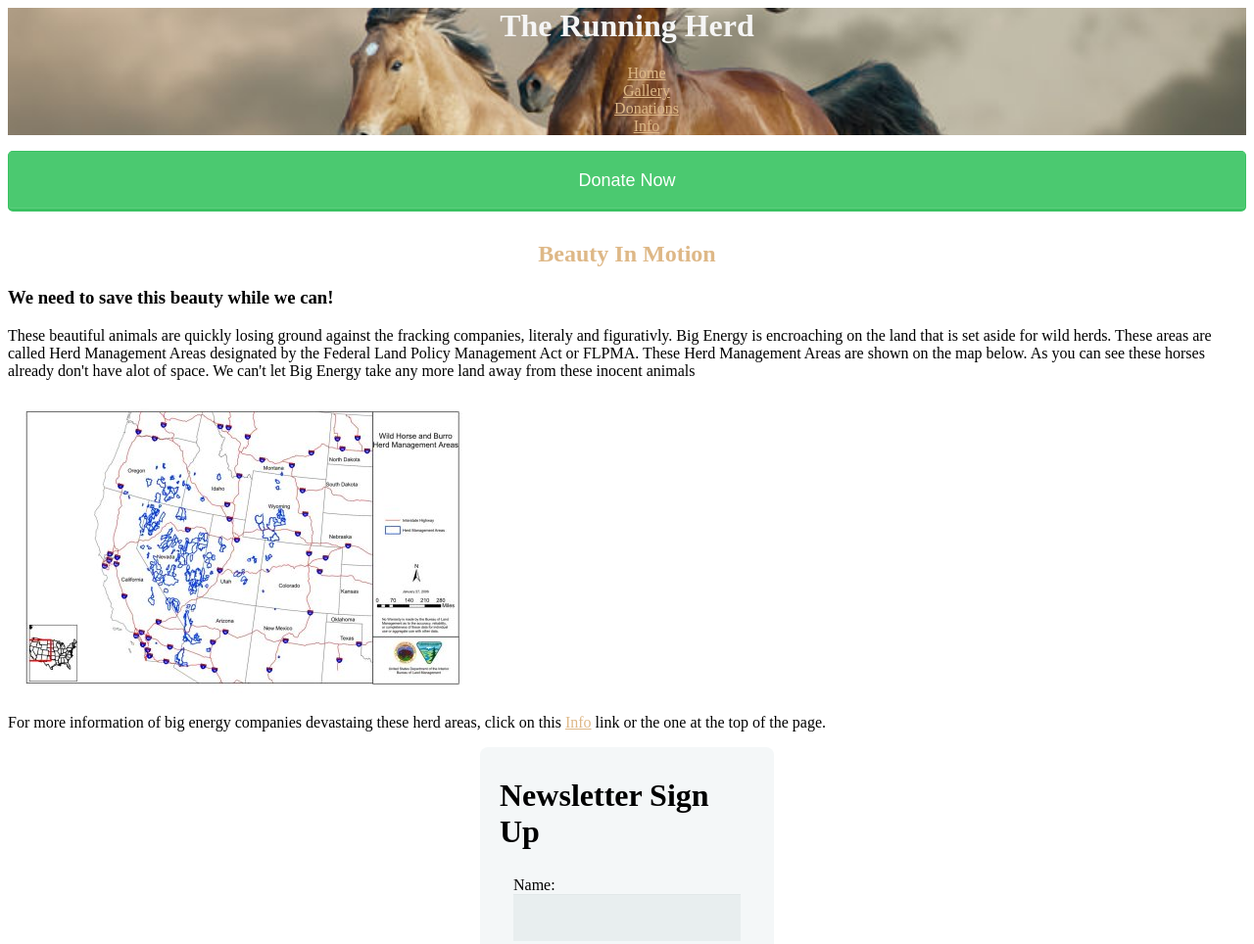
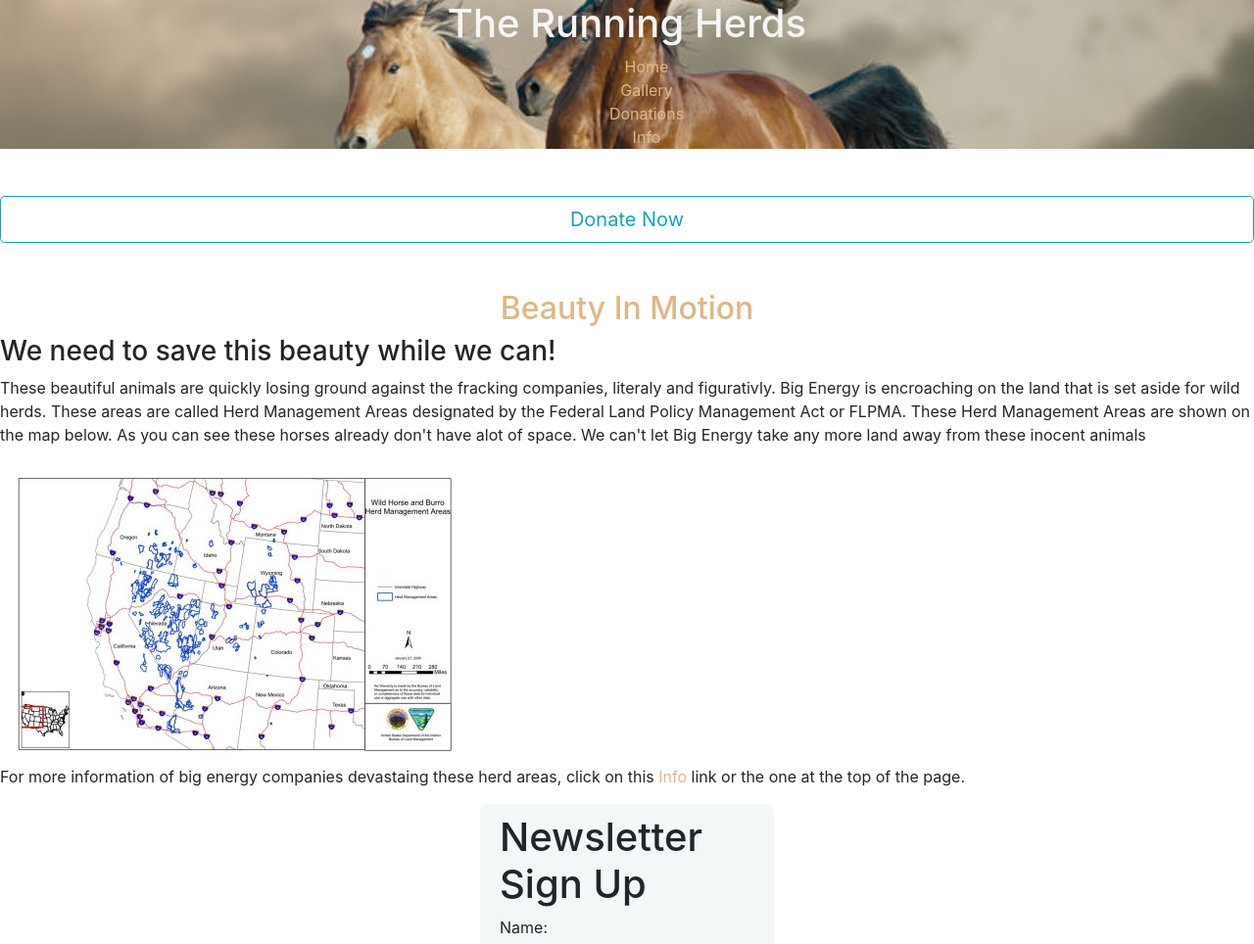
Before and after one commit to yamaha5ap/horses, a plain HTML site: page index.html in a window 1280 px wide. Shown: the top 964 px of the page at 98% size. Drawn offline with nearby package versions, Linux system fonts and the light colour scheme.

Commit message:
add bootstrap.css

```diff
--- a/index.html
+++ b/index.html
@@ -3,13 +3,15 @@
 <html>
     <head>
         <title>Horses</title>
+        <link rel="stylesheet" href="https://stackpath.bootstrapcdn.com/bootstrap/4.4.1/css/bootstrap.min.css" integrity="sha384-Vkoo8x4CGsO3+Hhxv8T/Q5PaXtkKtu6ug5TOeNV6gBiFeWPGFN9MuhOf23Q9Ifjh" crossorigin="anonymous">
         <link href="styles.css" rel="stylesheet"/>
+
     </head>
 
     <body>
       <div class="header-container">
         <header class="wrapper">
-         <h1 class="title">The Running Herd</h1>
+         <h1 class="title">The Running Herds</h1>
           <nav>
             <ul>
                 <li><a href="#">Home</a></li>
@@ -30,7 +32,7 @@
             <h3>We need to save this beauty while we can!</h3>
             <p>These beautiful animals are quickly losing ground against the fracking companies, literaly and figurativly.  Big Energy is encroaching on the land that is set aside for wild herds. These areas are called Herd Management Areas designated by the Federal Land Policy Management Act or FLPMA.  These Herd Management Areas are shown on the map below. As you can see these horses already don't have alot of space. We can't let Big Energy take any more land away from these inocent animals</p>
             <img src="img/western_us_hma.jpg" alt="HMA map">
-            <p>For more information of big energy companies devastaing these herd areas, click on this <a href="https://wildhorseeducation.org/questions-and-answers/big-energy-and-wild-horses/">Info</a> link or the one at the top of the page.</p>
+            <p>For more information of big energy companies devastaing these herd areas, click on this <a href="https://wildhorseeducation.org/questions-and-answers/big-energy-and-wild-horses/" target="_blank">Info</a> link or the one at the top of the page.</p>
         </main>
 
         <!--Newsletter Sign-Up-->
```
